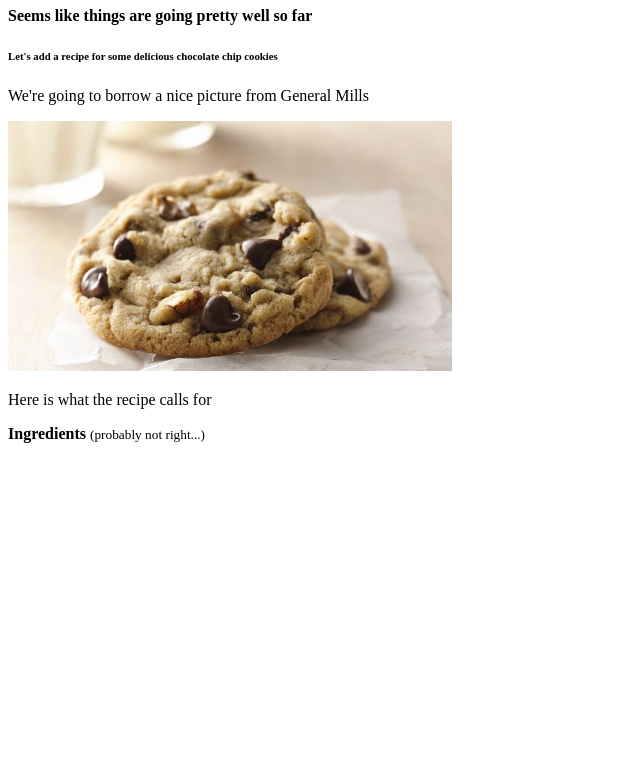
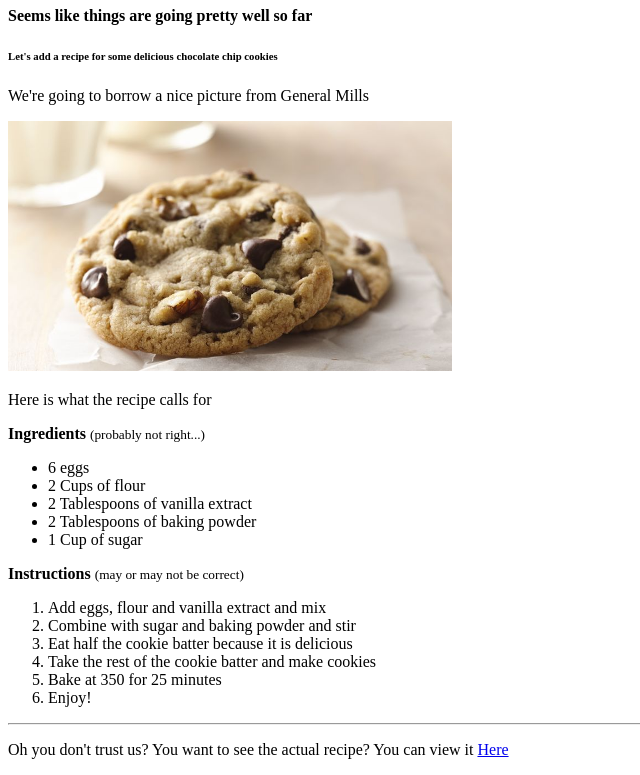
Before and after one commit to seundanjuma/tye-assignments, a plain HTML site: page recipes.html in a window 1280 px wide. Shown: the part 73-848 px from the top of the page, without its empty margins (0-640 px from the left). Before the commit the page ends 800 px from the top, so only its background shows below. Drawn offline with Linux system fonts and the light colour scheme.

Commit message:
finally done with the recipes page

```diff
--- a/recipes.html
+++ b/recipes.html
@@ -1,16 +1,20 @@
 <!DOCTYPE html>
 <html lang="en">
   <head>
-    <meta charset="UTF-8">
-    <meta name="viewport" content="width=device-width, initial-scale=1.0">
+    <meta charset="UTF-8" />
+    <meta name="viewport" content="width=device-width, initial-scale=1.0" />
     <title>Cookie Recipe</title>
   </head>
   <body>
-    <h1>This is your firsst HTML page!</h1>
+    <h1>This is your first HTML page!</h1>
     <h4>Seems like things are going pretty well so far</h4>
     <h6>Let's add a recipe for some delicious chocolate chip cookies</h6>
     <p>We're going to borrow a nice picture from General Mills</p>
-    <img src="images/cookie-photo.jpg" alt="A photograph of chocolate chip cookies on a white serviette" style="max-width: 100%; max-height: 250px;">
+    <img
+      src="images/cookie-photo.jpg"
+      alt="A photograph of chocolate chip cookies on a white serviette"
+      style="max-width: 100%; max-height: 250px"
+    />
     <p>Here is what the recipe calls for</p>
     <p>
       <strong>
@@ -20,5 +24,28 @@
         <span>(probably not right...)</span>
       </small>
     </p>
+    <ul>
+      <li>6 eggs</li>
+      <li>2 Cups of flour</li>
+      <li>2 Tablespoons of vanilla extract</li>
+      <li>2 Tablespoons of baking powder</li>
+      <li>1 Cup of sugar</li>
+    </ul>
+    <strong>
+      <span>Instructions</span>
+    </strong>
+    <small>
+      <span>(may or may not be correct)</span>
+    </small>
+    <ol>
+      <li>Add eggs, flour and vanilla extract and mix</li>
+      <li>Combine with sugar and baking powder and stir</li>
+      <li>Eat half the cookie batter because it is delicious</li>
+      <li>Take the rest of the cookie batter and make cookies</li>
+      <li>Bake at 350 for 25 minutes</li>
+      <li>Enjoy!</li>
+    </ol>
+    <hr>
+    <p>Oh you don't trust us? You want to see the actual recipe? You can view it <a href="https://71toes.com/ritas-chocolate-chip-cookies/">Here</a> </p>
   </body>
 </html>
```
Lines whose indentation alone changed are shown as unchanged.
